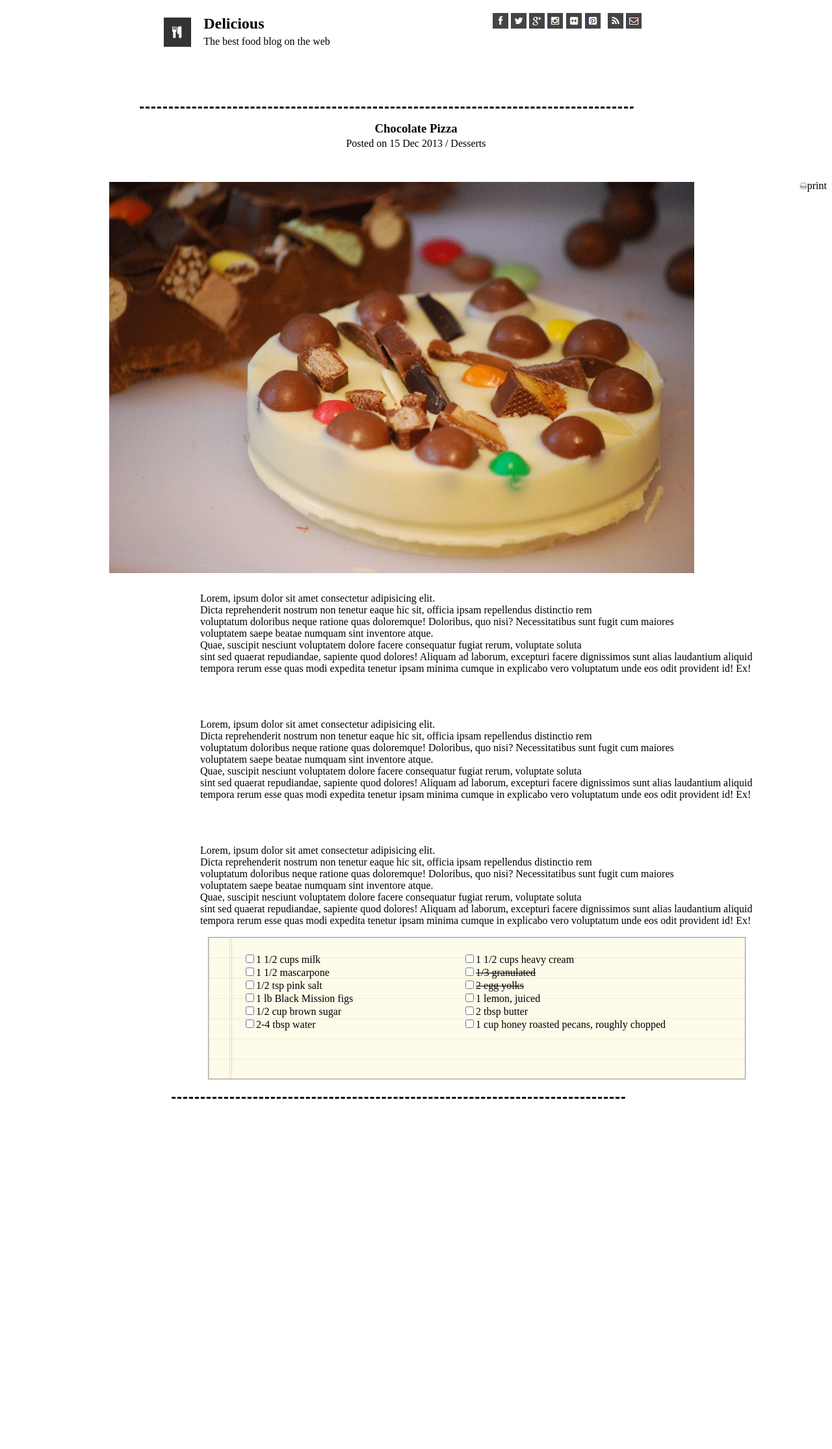
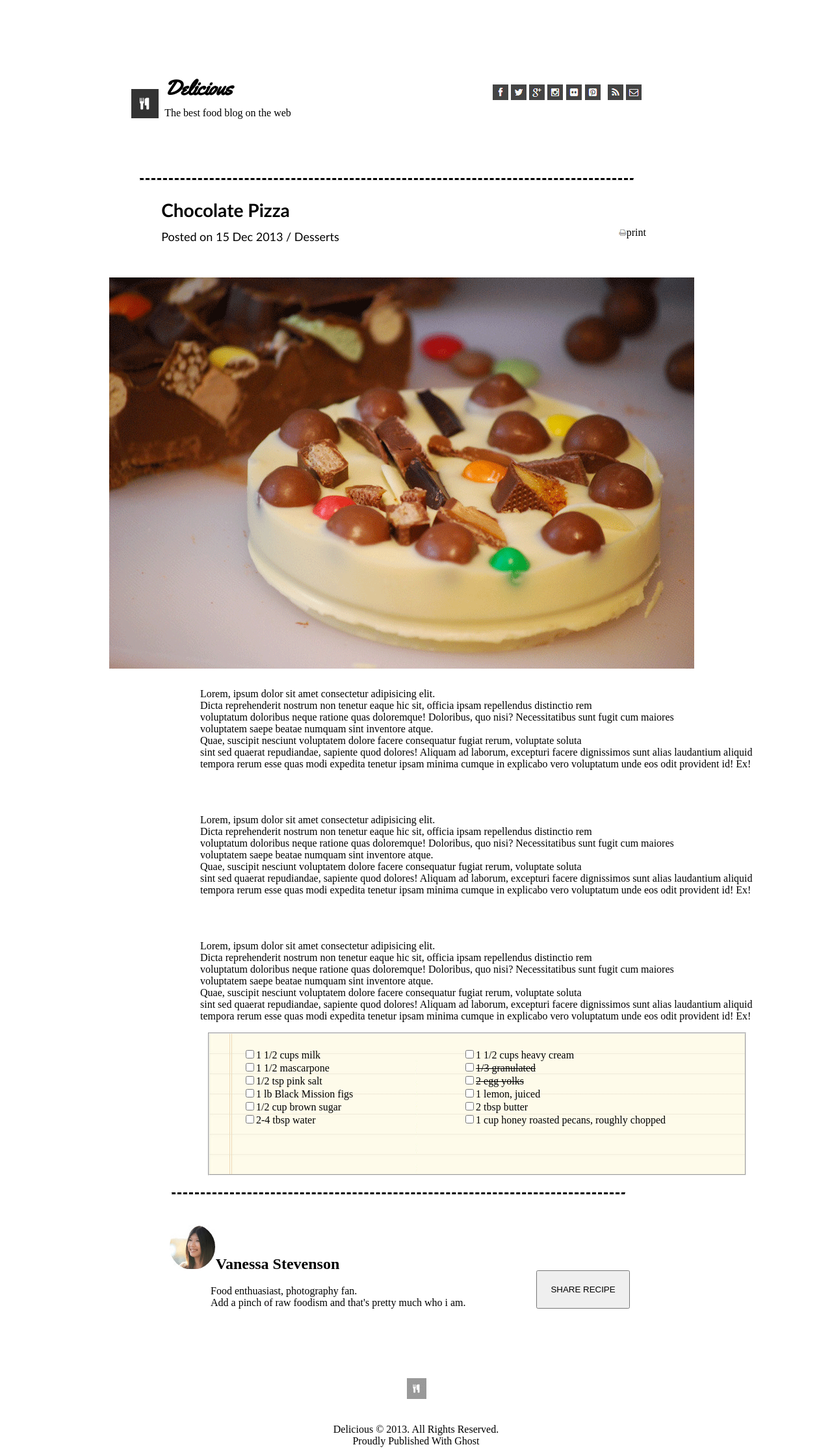
Before and after one commit to mrobeidat/chocolate-pizza, a plain HTML site: page index.html in a window 1280 px wide. Shown: the part 5-2235 px from the top of the page at 65% size. Before the commit the page ends 1705 px from the top, so only its background shows below. Drawn offline with Linux system fonts and the light colour scheme.

Commit message:
Yousef's edit

```diff
--- a/index.html
+++ b/index.html
@@ -1,14 +1,17 @@
 <!DOCTYPE html>
 <html lang="en">
+
 <head>
     <title>Chocolate Pizza</title>
     <link rel="stylesheet" href="text.css">
+    <link href='https://fonts.googleapis.com/css?family=Yellowtail' rel='stylesheet'>
 </head>
+
 <body>
     <header style="text-align: center; position: relative; right: 260px;">
         <img class="logo" src="img/logo.png">
         <div class="logo-text">
-                <h2 style="text-align: left;">Delicious</h2>
+            <h1 style="text-align: left;   font-family: 'Yellowtail';">Delicious</h1>
             <p style="position:relative;bottom: 15px;">The best food blog on the web</p>
         </div>
         <ul class="icons" style="list-style-type: none;">
@@ -21,15 +24,18 @@
             <li><img src="img/rss-icon.png"></li>
             <li><img src="img/mail-icon.png"></li>
 
-            </ul><hr style="width: 60%; position: relative; left: 17%;">
+        </ul>
+        <hr style="width: 60%; position: relative; left: 17%;">
     </header>
     <main>
 
         <section>
-        <article>
-            <h1 style="text-align: center; position: relative;">Chocolate Pizza</h1>
-            <p  style="text-align: center; position: relative; bottom: 15px;">Posted on 15 Dec 2013 / Desserts</p>
-            <p class="print"><img  src="img/print-icon.png">print</p>
+            <article class="title">
+                <h1>Chocolate Pizza</h1>
+                <p style="font-size: 18px; position: relative ; bottom: 15px;">Posted on 15 Dec 2013 / Desserts</p>
+            </article>
+            <article class="print">
+                <p><img src="img/print-icon.png">print</p>
             </article><br>
 
 
@@ -78,7 +84,7 @@
         </section>
         <form>
             <fieldset class="list">
-            <ul class="list1"style="list-style-type: none;">
+                <ul class="list1" style="list-style-type: none;">
                     <li><input type="checkbox">1 1/2 cups milk</li>
                     <li><input type="checkbox">1 1/2 mascarpone</li>
                     <li><input type="checkbox">1/2 tsp pink salt</li>
@@ -97,11 +103,34 @@
             </fieldset>
 
         </form>
-    <br><hr style="width: 55%; position: relative; right: 27px;">
+        <br>
+        <hr style="width: 55%; position: relative; right: 27px;"><br>
     </main>
+    <section class="publisher">
 
+
+        <h2> <img src="img/van-pic.png">Vanessa Stevenson</h2>
+        <p style="position: relative ;left:5%;">Food enthuasiast, photography fan. <br>
+            Add a pinch of raw foodism and that's pretty much who i am.</p>
+
+
+
+
+    </section>
+    <button>
+
+        SHARE RECIPE
+
+    </button>
     <footer>
+        <div>
+            <img src="img/small-logo.png"><br><br>
+
+            <p>Delicious &copy 2013. All Rights Reserved.<br>
+                Proudly Published With Ghost</p>
+        </div>
 
     </footer>
 </body>
+
 </html>
--- a/text.css
+++ b/text.css
@@ -3,12 +3,14 @@
     padding-right:15px;
     position: relative;
     bottom: 12px;
+    right: 50px;
 }
 
 .logo-text
 {
     position: relative;
     display: inline-block;
+    right: 60px;
 }
 
 .icons
@@ -37,6 +39,9 @@ hr
 {
     float: right;
     position: relative;
+    right: 22%;
+    bottom: 75px;
+
 }
 
 .cake
@@ -70,3 +75,29 @@ span
 {
     text-decoration: line-through;
 }
+
+.publisher{
+
+position: relative;
+left: 20%;
+}
+button{
+
+    float: right;
+    padding: 20px;
+    position: relative;
+    right: 24%;
+    bottom: 75px;
+}
+div {
+
+    text-align: center;
+    padding-top: 90px;
+}
+.title{
+
+    position: relative;
+    left: 19%;
+    font-family: 'Gill Sans', 'Gill Sans MT', Calibri, 'Trebuchet MS', sans-serif;
+    font-size: 24px;
+}
```
Lines whose indentation alone changed are shown as unchanged.
